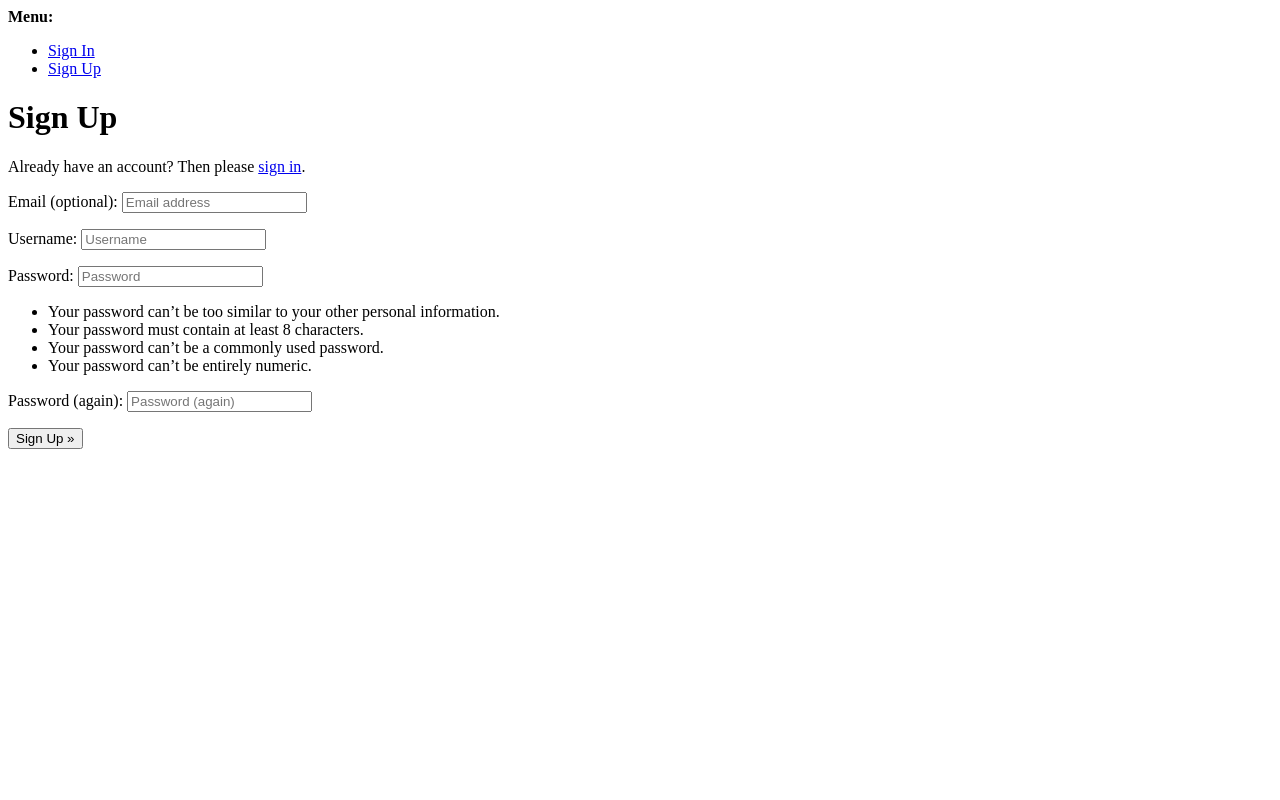
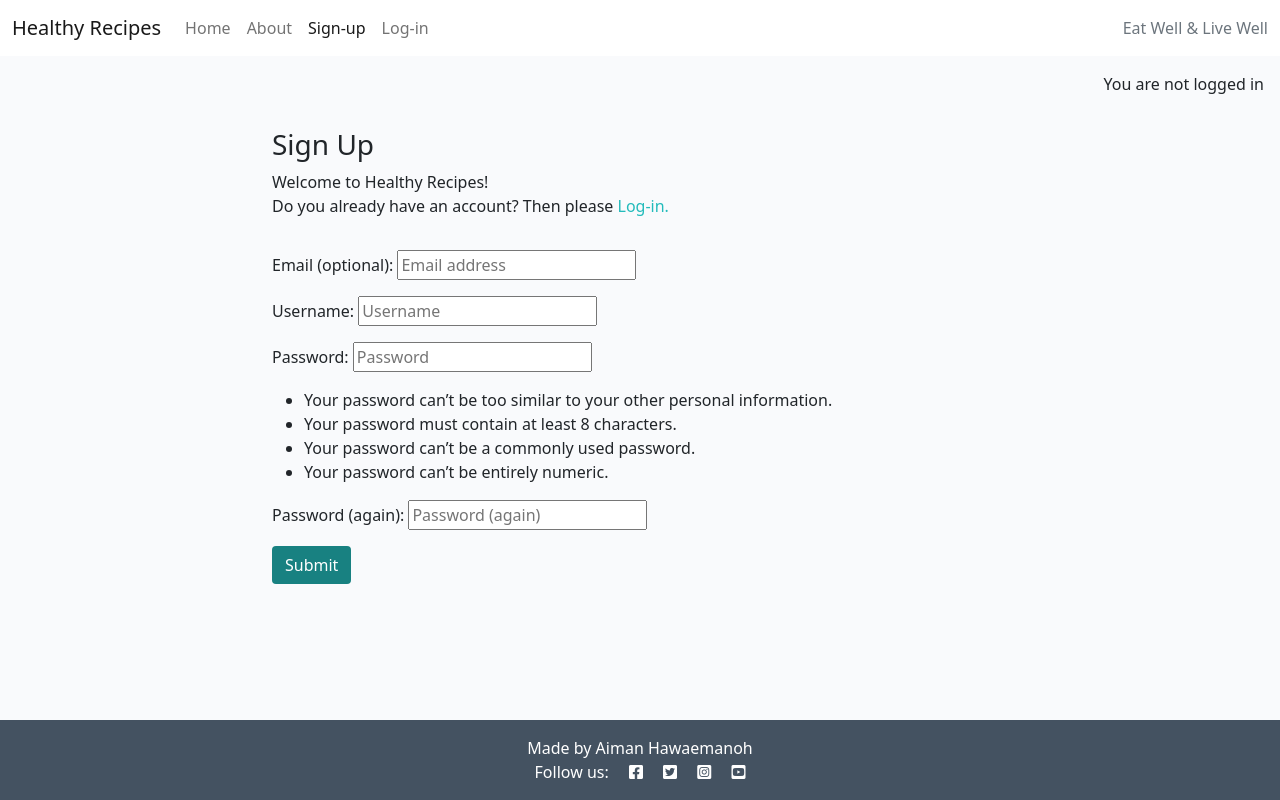
Before and after one commit to aimanh04/PP4-Healthy_recipes, a Django app: page /accounts/signup/ in a window 1280 px wide. Run offline with Django 4.2, Linux system fonts and the light colour scheme; parts of the project's set-up code (start-up, migrations or seed data) failed here and were passed over.

Commit message:
Add: A basic signup.html and fix login and base.html

```diff
--- a/healthyrecipes/settings.py
+++ b/healthyrecipes/settings.py
@@ -28,7 +28,7 @@ TEMPLATES_DIR = os.path.join(BASE_DIR, 'templates')
 SECRET_KEY = os.environ.get("SECRET_KEY")
 
 # SECURITY WARNING: don't run with debug turned on in production!
-DEBUG = False
+DEBUG = True
 
 ALLOWED_HOSTS = [
     '8000-aimanh04-pp4healthyreci-l4n6mh31w5w.ws-eu117.gitpod.io',
--- a/templates/account/login.html
+++ b/templates/account/login.html
@@ -12,7 +12,7 @@
         <div class="col-md-8 mt-3 offset-md-2">
             <h3>{% trans "Sign In" %}</h3>
 
-            <p>{% blocktrans %}Welcome back to the code|star blog. To leave a comment or like a post, please log in. If
+            <p>{% blocktrans %}Welcome back to the Healthy Recipes! To leave a comment or like a post, please log in. If
                 you
                 have not created an account yet, then <a class="link" href="{{ signup_url }}">sign up</a>
                 first.{% endblocktrans %}</p>
--- a/templates/account/signup.html
+++ b/templates/account/signup.html
@@ -1,21 +1,31 @@
-{% extends "account/base.html" %}
+{% extends "base.html" %}
 
 {% load i18n %}
 
-{% block head_title %}{% trans "Signup" %}{% endblock head_title %}
+{% block head_title %}{% trans "Signup" %}{% endblock %}
 
 {% block content %}
-<h1>{% trans "Sign Up" %}</h1>
+<div class="container">
+    <div class="row">
+        <div class="col-md-8 mt-3 offset-md-2">
+            <h3>{% trans "Sign Up" %}</h3>
 
-<p>{% blocktrans %}Already have an account? Then please <a href="{{ login_url }}">sign in</a>.{% endblocktrans %}</p>
-
+            <p>{% blocktrans %}Welcome to Healthy Recipes! <br /> Do you already have an account? Then please <a
+                    class="link" href="{{ login_url }}">Log-in.</a>   {% endblocktrans %}</p>
+        </div>
+    </div>
+    <div class="row">
+        <div class="col-md-8 mt-3 offset-md-2">
             <form class="signup" id="signup_form" method="post" action="{% url 'account_signup' %}">
                 {% csrf_token %}
                 {{ form.as_p }}
                 {% if redirect_field_value %}
                 <input type="hidden" name="{{ redirect_field_name }}" value="{{ redirect_field_value }}" />
                 {% endif %}
-  <button type="submit">{% trans "Sign Up" %} &raquo;</button>
+                <button class="btn btn-signup right" type="submit">{% trans "Submit" %}</button>
             </form>
+        </div>
+    </div>
+</div>
 
-{% endblock content %}
+{% endblock %}
--- a/templates/base.html
+++ b/templates/base.html
@@ -59,11 +59,11 @@
                     {% else %}
                     <li class="nav-item">
                         <a class="nav-link {% if request.path == signup_url %}active{% endif %}" aria-current="page"
-                            href="{% url 'account_signup' %}">Register</a>
+                            href="{% url 'account_signup' %}">Sign-up</a>
                     </li>
                     <li class="nav-item">
                         <a class="nav-link {% if request.path == login_url %}active{% endif %}" aria-current="page"
-                            href="{% url 'account_login' %}">Login</a>
+                            href="{% url 'account_login' %}">Log-in</a>
                     </li>
                     {% endif %}
 
@@ -76,6 +76,11 @@
     </nav>
 
     <main class="flex-shrink-0 main-bg">
+        {% if user.is_authenticated %}
+        <p class="text-end m-3">You are logged in as {{ user }}</p>
+        {% else %}
+        <p class="text-end m-3">You are not logged in</p>
+        {% endif %}
 
         {% block content %}
         <!-- Content Goes here -->
```
Lines whose indentation alone changed are shown as unchanged.
